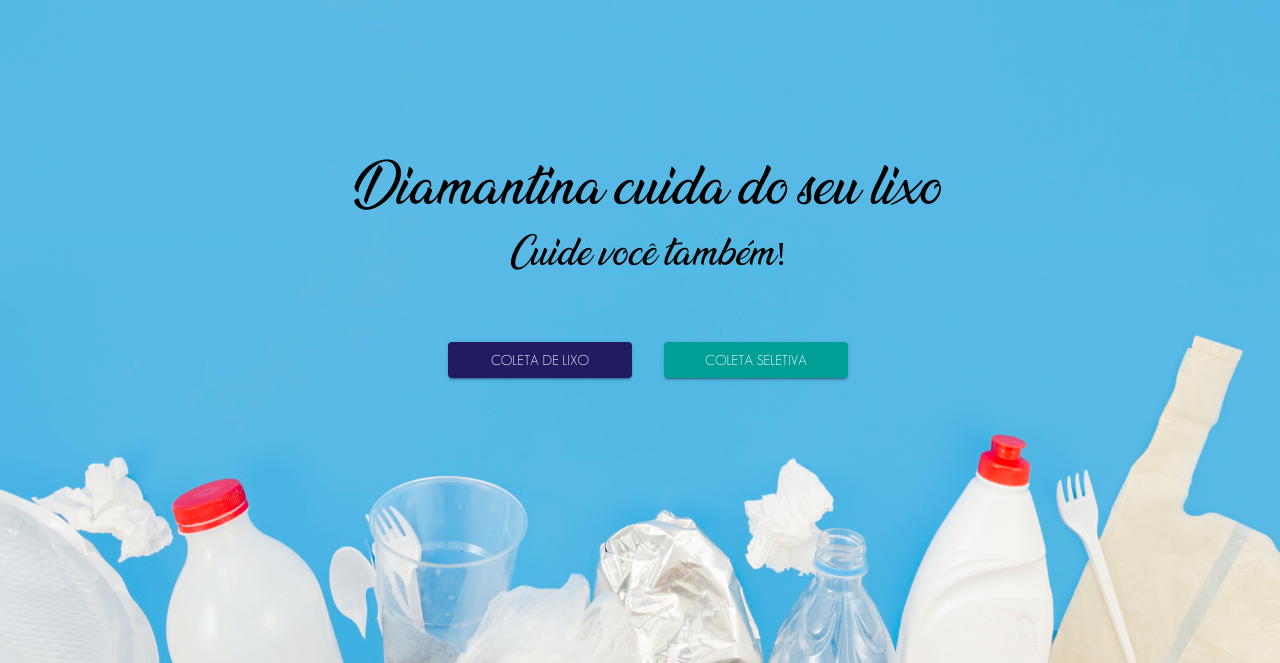
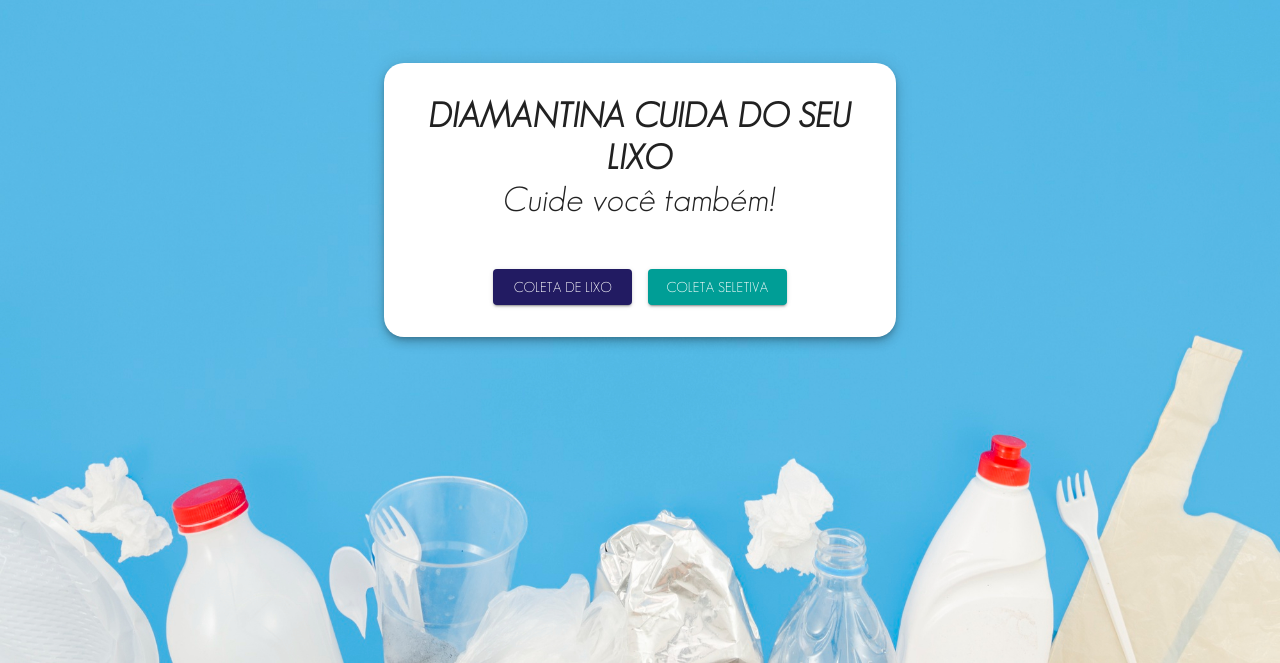
Before and after one commit to LorenaSavila/Coleta-de-Lixo, a React (Vite) app: page / in a window 1280 px wide. Shown: the part 137-800 px from the top of the page. Built offline with nearby package versions, Linux system fonts and the light colour scheme.

Commit message:
add paper in home page

```diff
--- a/index.html
+++ b/index.html
@@ -7,7 +7,7 @@
     <meta name="viewport" content="width=device-width, initial-scale=1.0" />
     <title>Coleta de lixo</title>
   </head>
-  <body style="margin: 0; padding: 0">
+  <body>
     <div id="root"></div>
     <script type="module" src="/src/main.tsx"></script>
   </body>
--- a/src/App.tsx
+++ b/src/App.tsx
@@ -1,6 +1,7 @@
-import { Button, Grid, Typography, useMediaQuery, useTheme } from '@mui/material';
+import { Button, Grid, Paper, Typography, useMediaQuery, useTheme } from '@mui/material';
 import { useNavigate } from 'react-router-dom';
 import background from '/background.jpg';
+import { homePage } from './shared/constants/constants';
 
 function App() {
   const navigate = useNavigate();
@@ -22,28 +23,34 @@ function App() {
         backgroundColor: '#53b8e4',
         backgroundRepeat: 'no-repeat',
       }}
-      margin={0}
-      spacing={2}
     >
+      <Grid item xs={6} lg={6} width={matchesSM ? '90%' : '40%'}>
+        <Paper elevation={6} color="#ffff" sx={{ borderRadius: 5, p: 4 }}>
           <Grid item>
-        <Typography variant="h3">Diamantina cuida do seu lixo</Typography>
+            <Typography variant="h4" fontWeight="bold" textAlign="center">
+              {homePage.title.toUpperCase()}
+            </Typography>
           </Grid>
 
           <Grid item mb={6}>
-        <Typography variant="h4">Cuide você também!</Typography>
+            <Typography variant="h4" textAlign="center">
+              {homePage.subtitle}
+            </Typography>
           </Grid>
 
-      <Grid container item direction="row" justifyContent="center" spacing={4}>
-        <Grid item xs={8} lg={2} md={3}>
+          <Grid container item direction="row" justifyContent="center" spacing={2}>
+            <Grid item xs={8} lg={4} md={3}>
               <Button fullWidth variant="contained" color="primary" onClick={() => navigate('/coleta-de-lixo')}>
                 Coleta de Lixo
               </Button>
             </Grid>
-        <Grid item xs={8} lg={2} md={3}>
+            <Grid item xs={8} lg={4} md={3}>
               <Button fullWidth variant="contained" color="secondary" onClick={() => navigate('/coleta-seletiva')}>
                 Coleta Seletiva
               </Button>
             </Grid>
+          </Grid>
+        </Paper>
       </Grid>
     </Grid>
   );
--- a/src/main.tsx
+++ b/src/main.tsx
@@ -1,3 +1,4 @@
+import { CssBaseline } from '@mui/material';
 import React from 'react';
 import ReactDOM from 'react-dom/client';
 import { BrowserRouter } from 'react-router-dom';
@@ -6,6 +7,7 @@ import { AppThemeProvider } from './shared/context/ThemeContext';
 
 ReactDOM.createRoot(document.getElementById('root') as HTMLElement).render(
   <React.StrictMode>
+    <CssBaseline />
     <AppThemeProvider>
       <BrowserRouter>
         <AppRouter />
--- /dev/null
+++ b/src/shared/constants/constants.ts
@@ -0,0 +1,4 @@
+export const homePage = {
+    title: 'Diamantina cuida do seu lixo',
+    subtitle: 'Cuide você também!'
+}
--- a/src/shared/themes/light.ts
+++ b/src/shared/themes/light.ts
@@ -1,5 +1,4 @@
 import { createTheme } from '@mui/material';
-import Ananda from '../../assets/fonts/Ananda.ttf';
 
 export const LightTheme = createTheme({
   palette: {
@@ -17,7 +16,7 @@ export const LightTheme = createTheme({
     },
   },
   typography: {
-    fontFamily: 'Ananda',
+    fontFamily: 'Geosans Oblique',
   },
   components: {
     MuiButton: {
```
Lines whose indentation alone changed are shown as unchanged.
